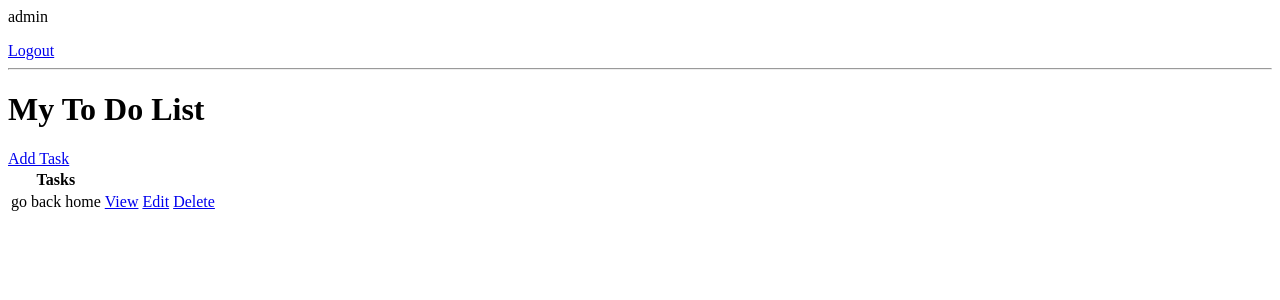
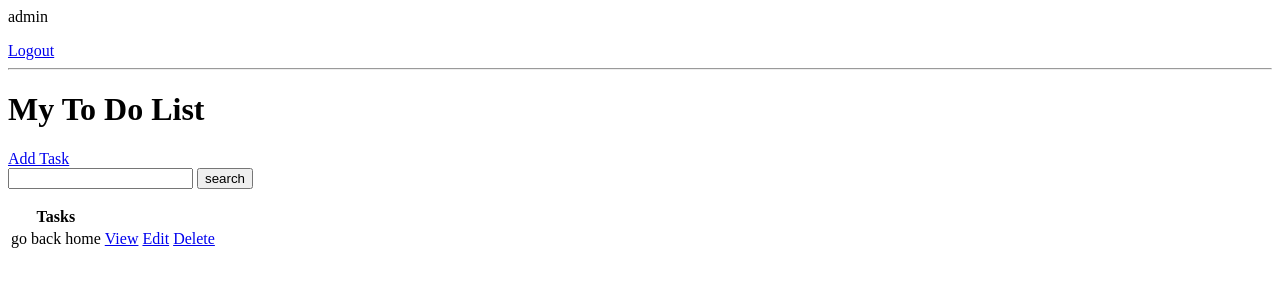
Before and after one commit to Divyansh044/Django--TodoList, a Django app: page / in a window 1280 px wide. Shown: the top 300 px of the page. Run offline with Django 4.2, Linux system fonts and the light colour scheme; a user stored in the database is signed in; data comes from the database, SQL or seed files in the repository; both versions use the stored data as it was after the commit.

Commit message:
Added search task feature

```diff
--- a/to_do_list/base/templates/base/task_list.html
+++ b/to_do_list/base/templates/base/task_list.html
@@ -8,6 +8,10 @@
 <hr>
 <h1>My To Do List</h1>
 <a href="{% url "task-create" %}">Add Task</a>
+<form method="GET">
+    <input type="text"name="search-area" value="{{search_input}}">
+    <input type="submit" value="search">
+</form>
 <table>
     <tr>
         <th>Tasks</th>
--- a/to_do_list/base/views.py
+++ b/to_do_list/base/views.py
@@ -39,13 +39,15 @@ class TaskList(LoginRequiredMixin, ListView):
 
     def get_context_data(self, **kwargs):
         context = super().get_context_data(**kwargs)
-
-        # Update the existing queryset to filter by user
         context['tasks'] = context['tasks'].filter(user=self.request.user)
-
-        # Create a new filtered queryset for the 'count' variable
         context['count'] = context['tasks'].filter(complete=False).count()
 
+
+        search_input=self.request.GET.get('search-area') or ''
+        if search_input:
+            context['tasks']=context['tasks'].filter(title__startswith=search_input)
+
+        context['search_input'] = search_input
         return context
 
 
@@ -60,7 +62,7 @@ class TaskCreate(LoginRequiredMixin,CreateView):
     success_url=reverse_lazy('tasks')
 
     def form_valid(self,form):
-        form.instances.user=self.request.user
+        form.instance.user=self.request.user
         return super(TaskCreate,self).form_valid(form)
 
 class TaskUpdate(LoginRequiredMixin,UpdateView):
```
Also changed, not shown: to_do_list/db.sqlite3.
